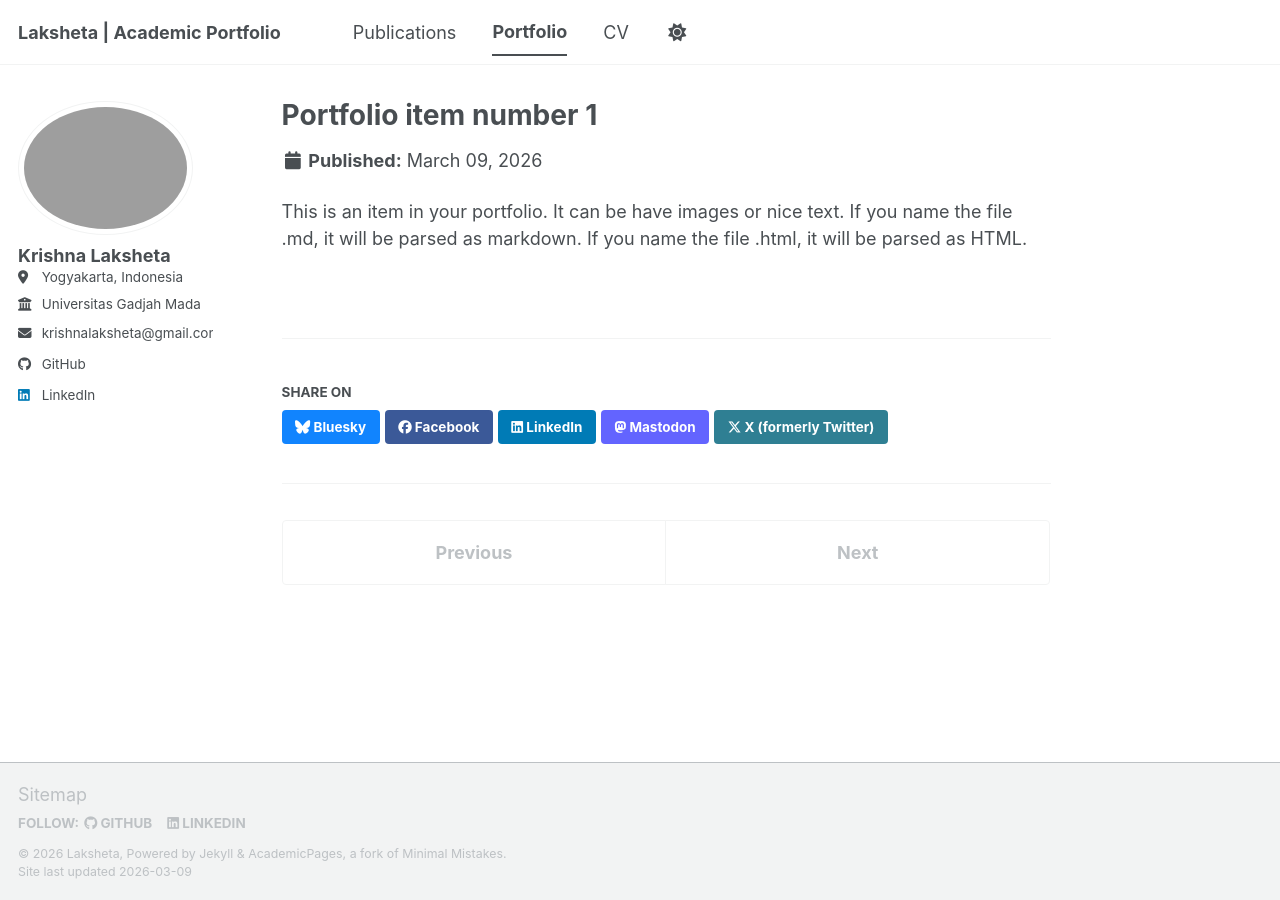
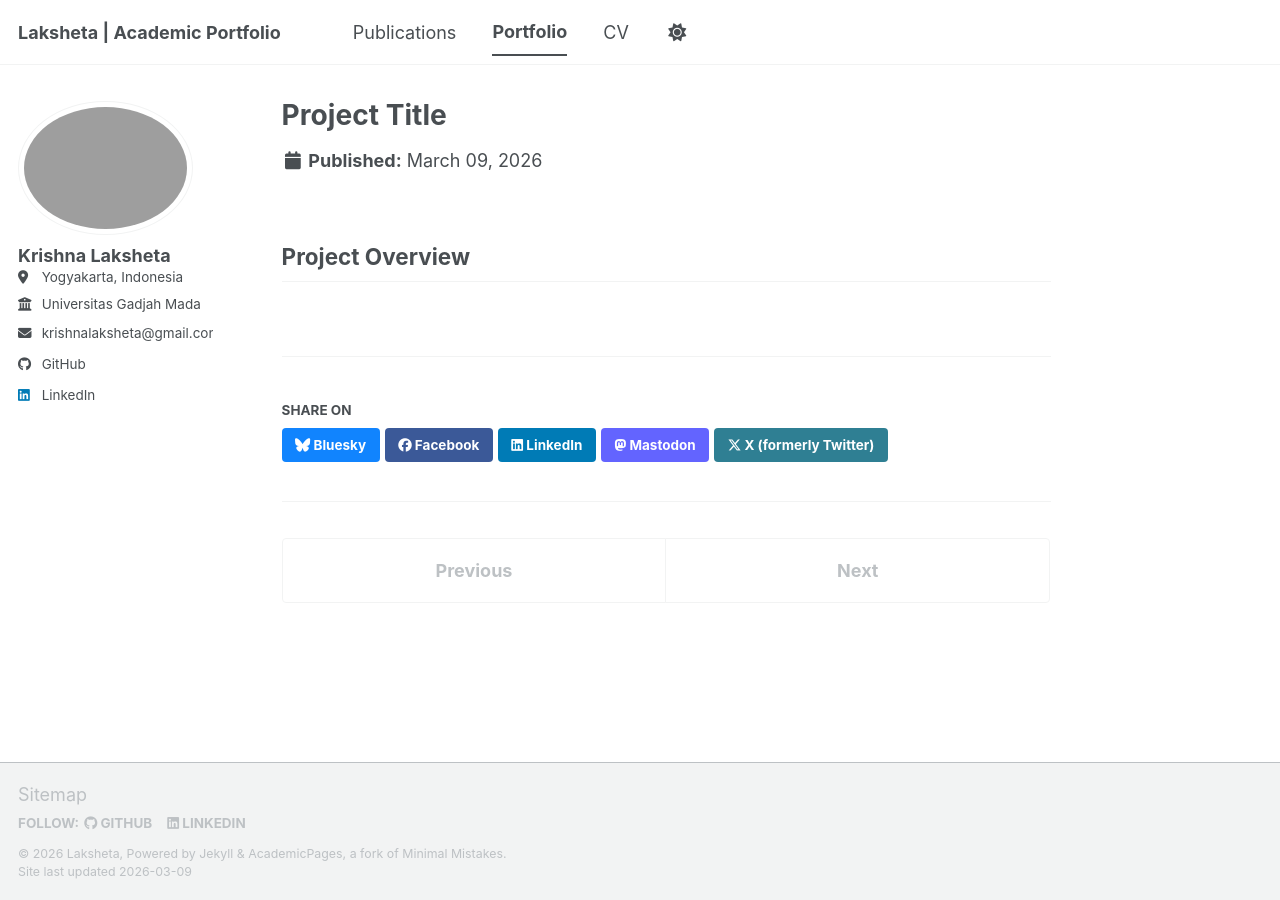
Before and after one commit to laksheta/laksheta.github.io, a Jekyll site: the page built from _portfolio/portfolio-1.md, in a window 1280 px wide. Built offline with Jekyll 4.4.1, drawn with Linux system fonts in a browser that asks for light colours; a script bundle is joined from its source files by our own code; library files that are not in the unit come from our copies.

Commit message:
portfolio: add template

```diff
--- a/_portfolio/portfolio-1.md
+++ b/_portfolio/portfolio-1.md
@@ -1,7 +1,27 @@
 ---
-title: "Portfolio item number 1"
-excerpt: "Short description of portfolio item number 1<br/><img src='/images/500x300.png'>"
+title: "Project Title"
+excerpt: "A one-sentence summary of the engineering challenge. <br/><img src='/images/500x300.png'>"
 collection: portfolio
+classes: wide
 ---
 
-This is an item in your portfolio. It can be have images or nice text. If you name the file .md, it will be parsed as markdown. If you name the file .html, it will be parsed as HTML.
+## Project Overview
+<!-- Explain the **problem** you were solving. [cite_start]For example, why do we need fault-tolerant control in DAB converters?[cite: 23, 24].
+
+## Technical Implementation
+Describe your methodology. Focus on the tools and hardware used:
+* [cite_start]**Modeling:** (e.g., PLECS or Typhoon HIL)[cite: 17, 18, 62, 63].
+* [cite_start]**Control:** (e.g., Closed-loop, Machine Learning integration)[cite: 5, 29].
+* [cite_start]**Hardware:** (e.g., TI C2000 microcontrollers, 7kW prototypes)[cite: 29, 64].
+
+## Visual Validation
+<div style="display: grid; grid-template-columns: 1fr 1fr; gap: 10px;">
+  <img src="/images/simulation_waveform.png" alt="Simulation">
+  <img src="/images/hardware_setup.png" alt="Hardware">
+</div>
+<p align="center"><i>Figure: Comparison between Typhoon HIL simulation and physical hardware prototype validation.</i></p>
+
+## Key Achievements
+* [cite_start]Successfully validated [X] algorithm on a [Y] kW prototype[cite: 29].
+* [cite_start]Reduced model complexity for real-time HIL execution by [Z]%[cite: 18].
+* [cite_start]Led a team of [N] people for hardware integration[cite: 49]. -->
```
